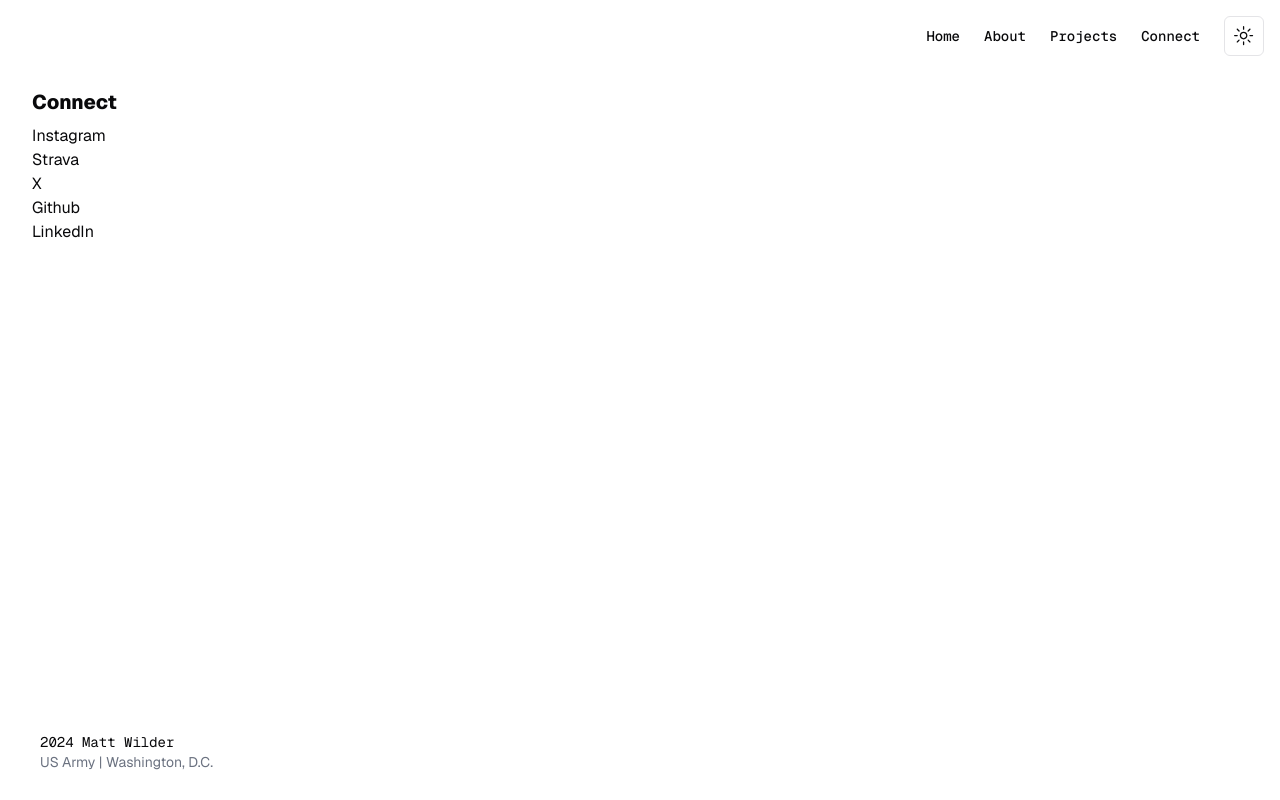
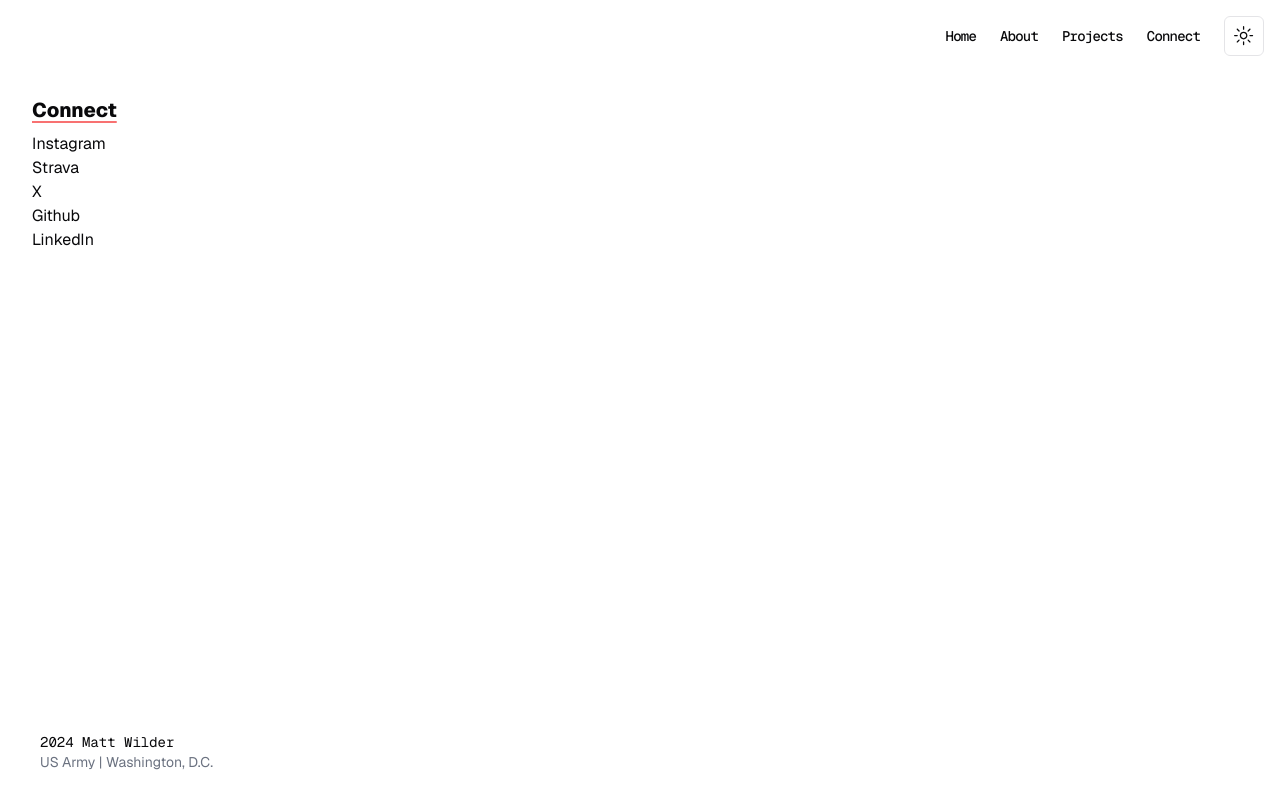
Before and after one commit to mattbrc/portfolio, a Next.js app: page /contact in a window 1280 px wide. Built offline with nearby package versions, Linux system fonts and the light colour scheme.

Commit message:
update spacing

```diff
--- a/package.json
+++ b/package.json
@@ -20,6 +20,7 @@
     "next-themes": "^0.2.1",
     "react": "^18",
     "react-dom": "^18",
+    "shadergradient": "^1.2.5",
     "tailwind-merge": "^2.2.1",
     "tailwindcss-animate": "^1.0.7"
   },
--- a/src/app/contact/page.tsx
+++ b/src/app/contact/page.tsx
@@ -4,7 +4,9 @@ import Link from "next/link";
 export default function Page() {
   return (
     <div className="pt-4">
-      <h1 className="font-extrabold text-xl">Connect</h1>
+      <h1 className="font-extrabold text-xl underline decoration-red-400 underline-offset-4">
+        Connect
+      </h1>
       <ul className="py-2">
         <li>
           <Link href={contactConfig.instagram}>Instagram</Link>
--- a/src/app/layout.tsx
+++ b/src/app/layout.tsx
@@ -26,11 +26,16 @@ export default function RootLayout({
           enableSystem
           disableTransitionOnChange
         >
-          <div className="flex flex-col min-h-screen justify-between p-4">
+          {/* <div className="flex flex-col min-h-screen justify-between p-4">
             <Nav />
             <main className="mb-auto flex flex-col p-4">{children}</main>
             <Footer />
-          </div>
+          </div> */}
+          <main className="h-screen overflow-hidden flex w-full py-20 px-8">
+            <Nav />
+            {children}
+            <Footer />
+          </main>
         </ThemeProvider>
       </body>
     </html>
--- /dev/null
+++ b/src/app/test/page.tsx
@@ -0,0 +1,68 @@
+"use client";
+import { ShaderGradient, ShaderGradientCanvas } from "shadergradient";
+import * as reactSpring from "@react-spring/three";
+import * as drei from "@react-three/drei";
+import * as fiber from "@react-three/fiber";
+
+export default function Page() {
+  return (
+    <div className="bg-slate-200 h-screen overflow-hidden flex justify-center items-center w-full tracking-tighter text-white">
+      <ShaderGradientCanvas
+        importedFiber={{ ...fiber, ...drei, ...reactSpring }}
+        style={{
+          position: "absolute",
+          top: 0,
+          pointerEvents: "none",
+          height: "100vh",
+        }}
+      >
+        <ShaderGradient
+          control="query"
+          urlString="https://www.shadergradient.co/customize?animate=on&axesHelper=off&bgColor1=%23000000&bgColor2=%23000000&brightness=0.8&cAzimuthAngle=180&cDistance=2.8&cPolarAngle=80&cameraZoom=9.1&color1=%23606080&color2=%238d7dca&color3=%23212121&destination=onCanvas&embedMode=off&envPreset=city&format=gif&fov=45&frameRate=10&gizmoHelper=hide&grain=on&lightType=3d&pixelDensity=1&positionX=0&positionY=0&positionZ=0&range=enabled&rangeEnd=40&rangeStart=0&reflection=0.1&rotationX=50&rotationY=0&rotationZ=-60&shader=defaults&type=waterPlane&uAmplitude=0.4&uDensity=1.5&uFrequency=0&uSpeed=0.2&uStrength=1.8&uTime=8&wireframe=false"
+        />
+      </ShaderGradientCanvas>
+      <div className="fixed top-0 left-0 p-4 flex items-end w-full flex-col gap-2">
+        <div className="flex gap-2">
+          <a href="https://kiki.club/" target="_blank">
+            Kiki
+          </a>
+          <a href="https://instagram.com/binnie.jacob" target="_blank">
+            Instagram
+          </a>
+          <a href="https://www.strava.com/athletes/jacobbinnie" target="_blank">
+            Strava
+          </a>
+          <a href="https://youtube.com/@jacobsucksatcode" target="_blank">
+            Youtube
+          </a>
+          <a href="https://linkedin.com/in/jacobbinnie" target="_blank">
+            Linkedin
+          </a>
+          <a href="https://github.com/jacobbinnie" target="_blank">
+            Github
+          </a>
+          <a href="https://www.x.com/jacobbinnie" target="_blank">
+            X
+          </a>
+        </div>
+
+        <a
+          className="bg-slate-100 bg-opacity-20 px-2 py-1 rounded-xl"
+          href="mailto:collab@jacobbinnie.com"
+          target="_blank"
+        >
+          Email (business enquiries only)
+        </a>
+      </div>
+
+      <div className="fixed bottom-0 left-0 p-4 flex justify-between w-full">
+        <h1>Jacob Binnie</h1>
+
+        <div className="flex gap-2">
+          <h2>Software Engineer</h2>
+          <h2>New York City</h2>
+        </div>
+      </div>
+    </div>
+  );
+}
--- a/src/components/footer.tsx
+++ b/src/components/footer.tsx
@@ -4,6 +4,7 @@ import { ModeToggle } from "./mode-toggle";
 
 export function Footer() {
   return (
+    <div className="fixed bottom-0 left-0 p-4 flex justify-between w-full">
       <footer className="flex h-10 w-full shrink-0 items-center px-4 md:px-6 py-8">
         <div className="mr-auto">
           <div>
@@ -14,5 +15,6 @@ export function Footer() {
           </div>
         </div>
       </footer>
+    </div>
   );
 }
--- a/src/components/nav.tsx
+++ b/src/components/nav.tsx
@@ -4,32 +4,34 @@ import { ModeToggle } from "./mode-toggle";
 
 export function Nav() {
   return (
+    <div className="fixed top-0 left-0 p-4 flex items-end w-full flex-col gap-2 tracking-tighter">
       <nav className="items-center font-mono ml-auto flex gap-4 sm:gap-6">
         <Link
-        className="text-sm font-medium hover:underline underline-offset-4"
+          className="text-sm font-medium hover:underline decoration-red-400 underline-offset-4"
           href="/"
         >
           Home
         </Link>
         <Link
-        className="text-sm font-medium hover:underline underline-offset-4"
+          className="text-sm font-medium hover:underline decoration-red-400 underline-offset-4"
           href="/about"
         >
           About
         </Link>
         <Link
-        className="text-sm font-medium hover:underline underline-offset-4"
+          className="text-sm font-medium hover:underline decoration-red-400 underline-offset-4"
           href="/projects"
         >
           Projects
         </Link>
         <Link
-        className="text-sm font-medium hover:underline underline-offset-4"
+          className="text-sm font-medium hover:underline decoration-red-400 underline-offset-4"
           href="/contact"
         >
           Connect
         </Link>
         <ModeToggle />
       </nav>
+    </div>
   );
 }
```
Also changed, not shown: 1 other file (tests, documents, lock files or other folders). Lines whose indentation alone changed are shown as unchanged.
